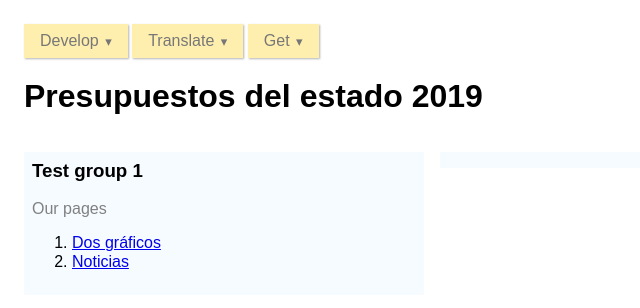
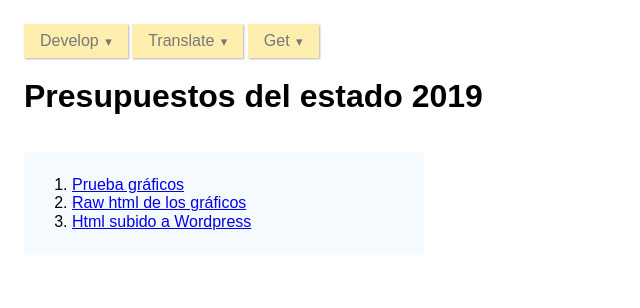
Before and after one commit to vigonzalgp/gpes-budget-gov-analisis, a Jekyll site: the page built from index.html, in a window 1280 px wide. Shown: the top 308 px of the page, without its empty margins (0-640 px from the left). Built offline with Jekyll 4.4.1, drawn with Linux system fonts in a browser that asks for light colours; nearby versions of some CDN libraries.

Commit message:
Mejorado index

```diff
--- a/index.html
+++ b/index.html
@@ -127,24 +127,14 @@ layout: default
     <div class="pure-g">
         <div class="pure-u-1 pure-u-md-1-3">
             <div class="testGroup">
-                <h3>Test group 1</h3>
-                <p class="soft">Our pages</p>
                 <ol>
-                    <li><a href="es/blog.html">Dos gráficos</a></li>
-                    <li><a href="https://github.com/greenpeace/gpes-budget-gov-analisis/tree/master/output">Noticias</a></li>
+                    <li><a href="es/blog.html">Prueba gráficos</a></li>
+                    <li><a href="es/raw.html">Raw html de los gráficos</a></li>
+                    <li><a href="https://github.com/greenpeace/gpes-budget-gov-analisis/tree/master/output">Html subido a Wordpress</a></li>
                 </ol>
             </div>
         </div>
-        <div class="pure-u-1 pure-u-md-1-3">
-            <div class="testGroup">
 
-            </div>
-        </div>
-        <div class="pure-u-1 pure-u-md-1-3">
-            <div class="testGroup">
-            </div>
-
-        </div>
     </div>
 
     <div class="importantNotes">
```
